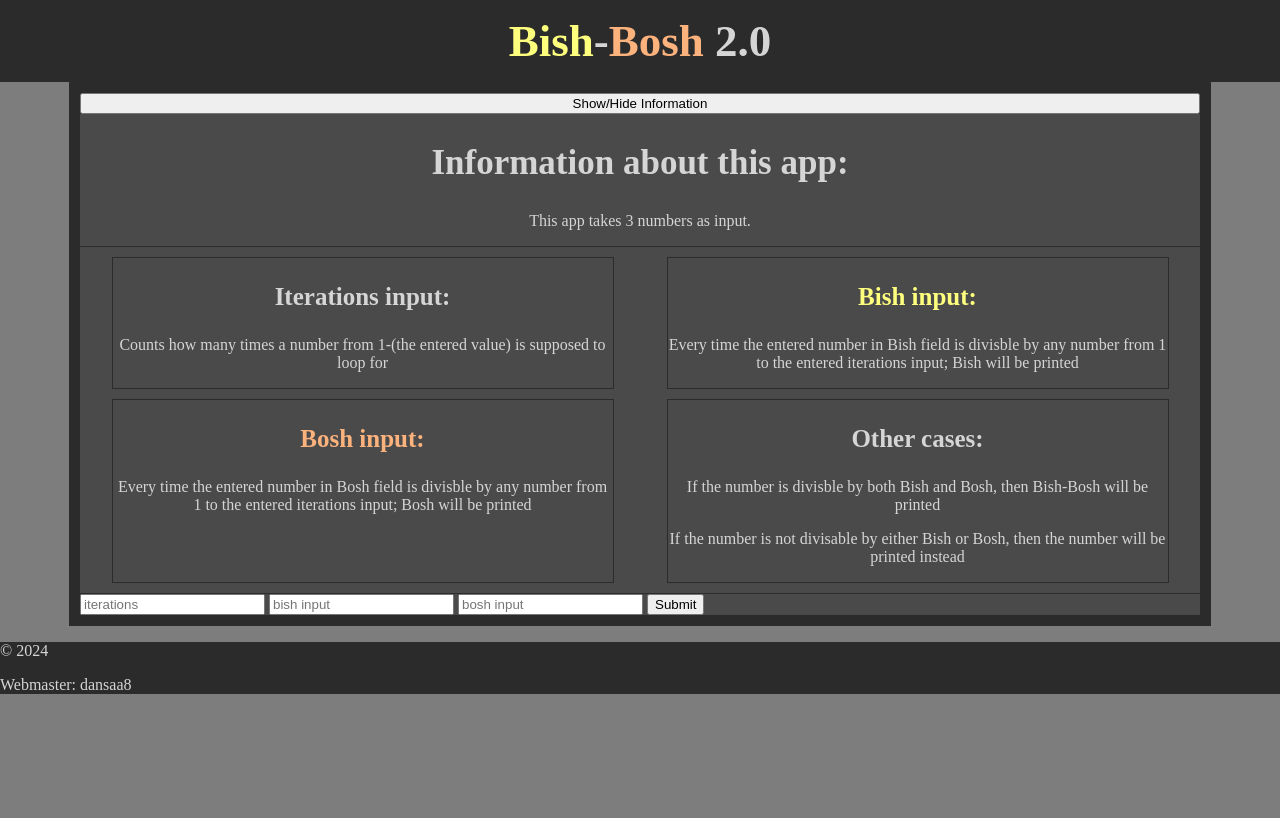
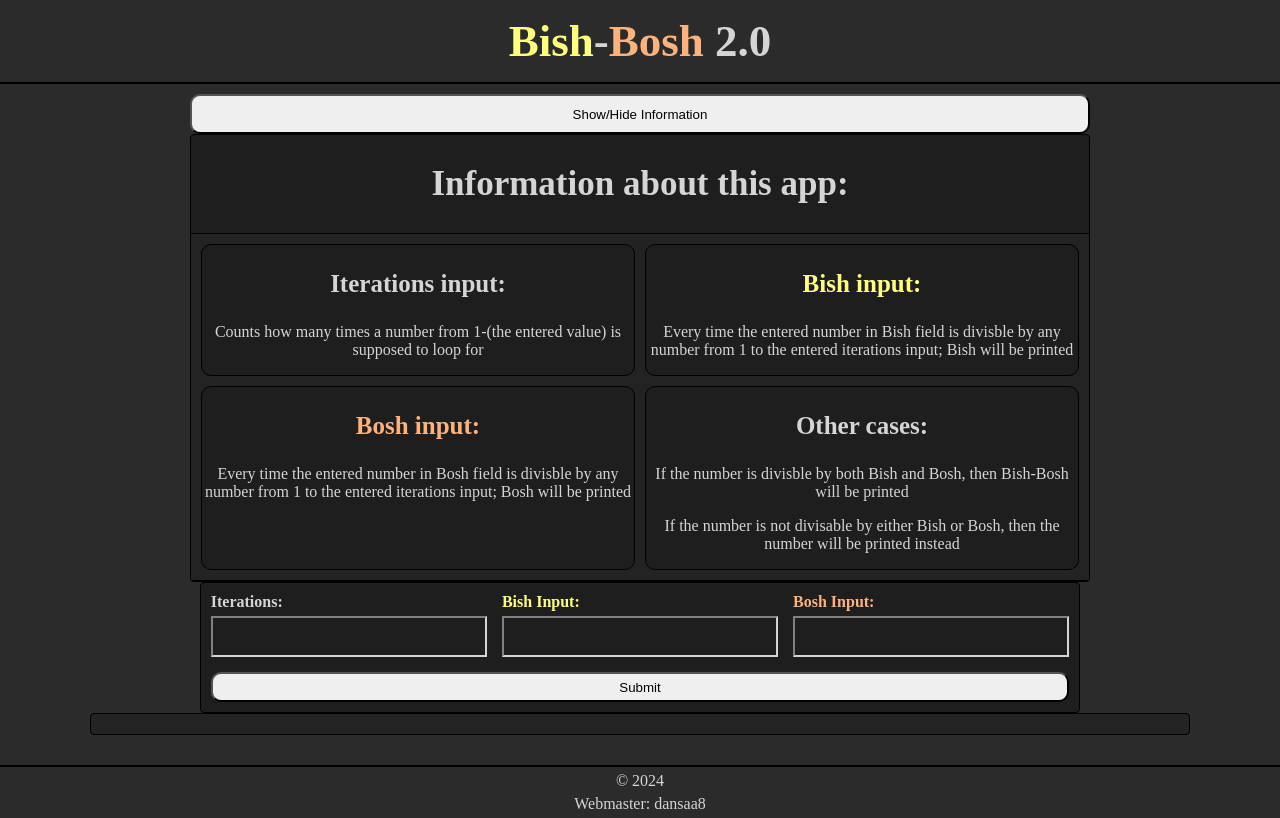
Before and after one commit to dansaa8/BishBosh, a website: page index.html in a window 1280 px wide. Both pictures are taken after a click on the button "Show/Hide Information". Drawn offline with nearby package versions, Linux system fonts and the light colour scheme; files that its build step writes are made by us from their sources.

Commit message:
Fix graphical interface to work on all devices. Separate css to different scss files.

```diff
--- a/index.html
+++ b/index.html
@@ -18,7 +18,6 @@
         <section id="info-section" class="hidden">
             <div>
                 <h2>Information about this app: </h2>
-                <p>This app takes 3 numbers as input. </p>
             </div>
 
             <div id="info-boxes">
@@ -50,13 +49,26 @@
 
         <section id="input-section">
             <form>
-                <input type="number" name="iterations" placeholder="iterations" maxlength="3">
-                <input type="number" name="bish-input" placeholder="bish input" maxlength="3">
-                <input type="number" name="bosh-input" placeholder="bosh input" maxlength="3">
+                <div class="form-group">
+                    <label for="iterations">Iterations:</label>
+                    <input type="number" id="iterations" name="iterations"  maxlength="3">
+                </div>
+
+                <div class="form-group">
+                    <label for="bish-input"><span class="bish">Bish Input:</span></label>
+                    <input type="number" id="bish-input" name="bish-input"  maxlength="3">
+                </div>
+
+                <div class="form-group">
+                    <label for="bosh-input"><span class="bosh">Bosh Input:</span></label>
+                    <input type="number" id="bosh-input" name="bosh-input"  maxlength="3">
+                </div>
+
                 <button type="submit" id="form-button">
                     Submit
                 </button>
             </form>
+
         </section>
 
         <section id="output-section">
--- a/script.js
+++ b/script.js
@@ -15,6 +15,8 @@ form.addEventListener('submit', (e) => {
 
   const result = BishBosh(iterationsValue, bishValue, boshValue);
 
+  outputSection.innerHTML = '';
+
   outputSection.appendChild(result);
 });
 
@@ -31,6 +33,7 @@ function BishBosh(iterations, bishDivisor, boshDivisor) {
     const p = document.createElement('p');
 
     if (i % bishDivisor === 0 && i % boshDivisor === 0) {
+      p.classList.add('bish-bosh-padding');
       p.appendChild(createBishBosh());
     } else if (i % bishDivisor === 0) {
       p.appendChild(createBish());
@@ -48,14 +51,14 @@ function BishBosh(iterations, bishDivisor, boshDivisor) {
 
 function createBish() {
   const bishSpan = document.createElement('span');
-  bishSpan.className = 'yellow';
+  bishSpan.className = 'bish';
   bishSpan.textContent = 'Bish';
   return bishSpan;
 }
 
 function createBosh() {
   const boshSpan = document.createElement('span');
-  boshSpan.className = 'orange';
+  boshSpan.className = 'bosh';
   boshSpan.textContent = 'Bosh';
   return boshSpan;
 }
@@ -65,7 +68,7 @@ function createBishBosh() {
 
   const bishSpan = createBish();
   const dashSpan = document.createElement('span');
-  dashSpan.className = 'white';
+  dashSpan.className = 'number';
   dashSpan.textContent = '-';
   const boshSpan = createBosh();
 
@@ -78,7 +81,7 @@ function createBishBosh() {
 
 function createNumber(num) {
   const numberSpan = document.createElement('span');
-  numberSpan.className = 'green';
+  numberSpan.className = 'number';
   numberSpan.textContent = num;
   return numberSpan;
 }
--- /dev/null
+++ b/scss/global.scss
@@ -0,0 +1,81 @@
+*,
+*::before,
+*::after {
+  box-sizing: border-box;
+}
+
+body {
+  padding: 0px;
+  margin: 0px;
+  color: $text-color;
+  background-color: $base-color;
+}
+
+header {
+  padding: 0px;
+  margin: 0px;
+  text-align: center;
+  border-bottom: 2px solid $border-color;
+
+  h1 {
+    margin: 0;
+    padding: 15px;
+    font-size: 45px;
+  }
+}
+
+main {
+  max-width: 1120px;
+  min-height: 500px;
+  // border: 1px solid $border-color;
+  padding: 10px;
+  margin: auto;
+  display: flex;
+  flex-direction: column;
+  justify-content: start;
+  align-items: center;
+}
+
+footer {
+  padding: 0px;
+  margin-top: 20px;
+  border-top: 2px solid $border-color;
+  display: flex;
+  justify-content: center;
+  align-items: center;
+  flex-direction: column;
+
+  p {
+    display: block;
+    text-align: center;
+    margin: 5px;
+  }
+}
+
+section {
+  border: 1px solid $border-color;
+  background-color: $base-color3;
+  margin: 20px;
+  margin: auto;
+  border-radius: $border-radius-small;
+}
+
+button {
+    border-radius: $border-radius-medium;
+}
+
+.hidden {
+  display: none;
+}
+
+.bish {
+  color: $bish-color;
+}
+
+.bosh {
+  color: $bosh-color;
+}
+
+.number {
+  color: $number-color;
+}
--- /dev/null
+++ b/scss/info-section.scss
@@ -0,0 +1,44 @@
+#info-section {
+    transition: all 0.3s ease-in-out;
+    display: none;
+    max-width: 900px;
+    width: 100%;
+
+    div {
+      text-align: center;
+      border-bottom: 1px solid $border-color;
+
+      h2 {
+        font-size: 35px;
+      }
+
+      h3 {
+        font-size: 25px;
+      }
+    }
+  }
+
+  #info-section.visible {
+    display: block;
+  }
+
+  #info-boxes {
+    display: grid;
+    grid-template-columns: 1fr;
+    gap: 10px;
+    justify-content: center;
+    justify-items: center;
+    padding: 10px;
+    background-color: $base-color2;
+
+    div {
+      max-width: 500px;
+      border: 1px solid $border-color;
+      border-radius: $border-radius-medium;
+      background-color: $base-color3;
+    }
+
+    @media (min-width: 600px) {
+      grid-template-columns: 1fr 1fr;
+    }
+  }
--- /dev/null
+++ b/scss/input-section.scss
@@ -0,0 +1,45 @@
+#input-section {
+  label {
+    display: block;
+    font-weight: bold;
+    margin-bottom: 5px;
+  }
+
+  input {
+    background-color: $base-color3;
+    color: $text-color;
+    font-size: large;
+    border-color: $text-color;
+    max-width: 300px;
+    width: 100%;
+    padding: 8px;
+  }
+
+  form {
+    width: 100%;
+    display: flex;
+    flex-wrap: wrap;
+    gap: 15px;
+    padding: 10px;
+
+    button {
+      height: 30px;
+    }
+  }
+}
+
+.form-group {
+  flex: 1;
+  min-width: 150px;
+  border-color: $border-color;
+}
+
+#form-button {
+  flex: 1 1 100%;
+}
+
+#toggle-info-btn {
+  max-width: 900px;
+  width: 100%;
+  height: 40px;
+}
--- /dev/null
+++ b/scss/output-section.scss
@@ -0,0 +1,30 @@
+#output-section {
+    width: 100%;
+    margin: auto;
+    padding: 10px;
+    background-color: $base-color2;
+    border: 1px solid $border-color;
+}
+
+.bish-bosh-container {
+    display: flex;
+    flex-wrap: wrap;
+    justify-content: center;
+    gap: 10px;
+    min-height: 200px;
+    width: 100%;
+
+    p {
+        display: block;
+        border: 1px solid $border-color;
+        padding: 10px;
+        height: 45px;
+        width: 60px;
+        text-align: center;
+        border-radius: $border-radius-medium;
+    }
+}
+
+.bish-bosh-padding {
+    padding: 4px !important;
+}
--- a/scss/style.scss
+++ b/scss/style.scss
@@ -1,107 +1,5 @@
-$base-color: #2b2b2b;
-$base-color2: #4a4a4a;
-$base-color3: #7e7d7d;
-
-$text-color: rgb(213, 213, 213);
-
-$bish-color: rgb(255, 255, 126);
-$bosh-color: rgb(252, 178, 125);
-$number-color: rgb(125, 252, 125);
-
-body {
-  padding: 0px;
-  margin: 0px;
-  color: $text-color;
-  background-color: $base-color3;
-}
-
-main {
-  max-width: 1120px;
-  border: 1px solid $base-color;
-  background-color: $base-color;
-  padding: 10px;
-  margin: auto;
-  display: flex;
-  flex-direction: column;
-  justify-content: center;
-}
-
-header {
-  padding: 0px;
-  margin: 0px;
-  text-align: center;
-  background-color: $base-color;
-
-  h1 {
-    margin: 0;
-    padding: 15px;
-    font-size: 45px;
-  }
-}
-
-footer {
-  background-color: $base-color;
-  padding: 0px;
-  margin: 0px;
-}
-
-section {
-  background-color: $base-color2;
-}
-
-#info-section {
-  transition: all 0.3s ease-in-out;
-  display: none;
-  width: 100%;
-
-  div {
-    text-align: center;
-    border-bottom: 1px solid $base-color;
-
-    h2 {
-      font-size: 35px;
-    }
-
-    h3 {
-      font-size: 25px;
-    }
-  }
-}
-
-#info-section.visible {
-  display: block;
-}
-
-#info-boxes {
-  display: grid;
-  grid-template-columns: 1fr;
-  gap: 10px;
-  justify-content: center;
-  justify-items: center;
-  padding: 10px;
-
-  div {
-    max-width: 500px;
-    border: 1px solid $base-color;
-  }
-
-  @media (min-width: 600px) {
-    grid-template-columns: 1fr 1fr;
-  }
-}
-
-.hidden {
-  display: none;
-}
-
-.bish {
-  color: $bish-color;
-}
-
-.bosh {
-  color: $bosh-color;
-}
-
-.number {
-  color: $number-color;
-}
+@import "variables";
+@import "global";
+@import "info-section";
+@import "input-section";
+@import "output-section";
--- /dev/null
+++ b/scss/variables.scss
@@ -0,0 +1,14 @@
+$base-color: #2b2b2b;
+$base-color2: #232323;
+$base-color3: #1e1e1e;
+$border-color: #000000;
+
+$text-color: rgb(213, 213, 213);
+
+$bish-color: rgb(255, 255, 126);
+$bosh-color: rgb(252, 178, 125);
+$number-color: rgb(125, 252, 125);
+
+$border-radius-small: 4px;
+$border-radius-medium: 10px;
+$border-radius-large: 20px;
```
